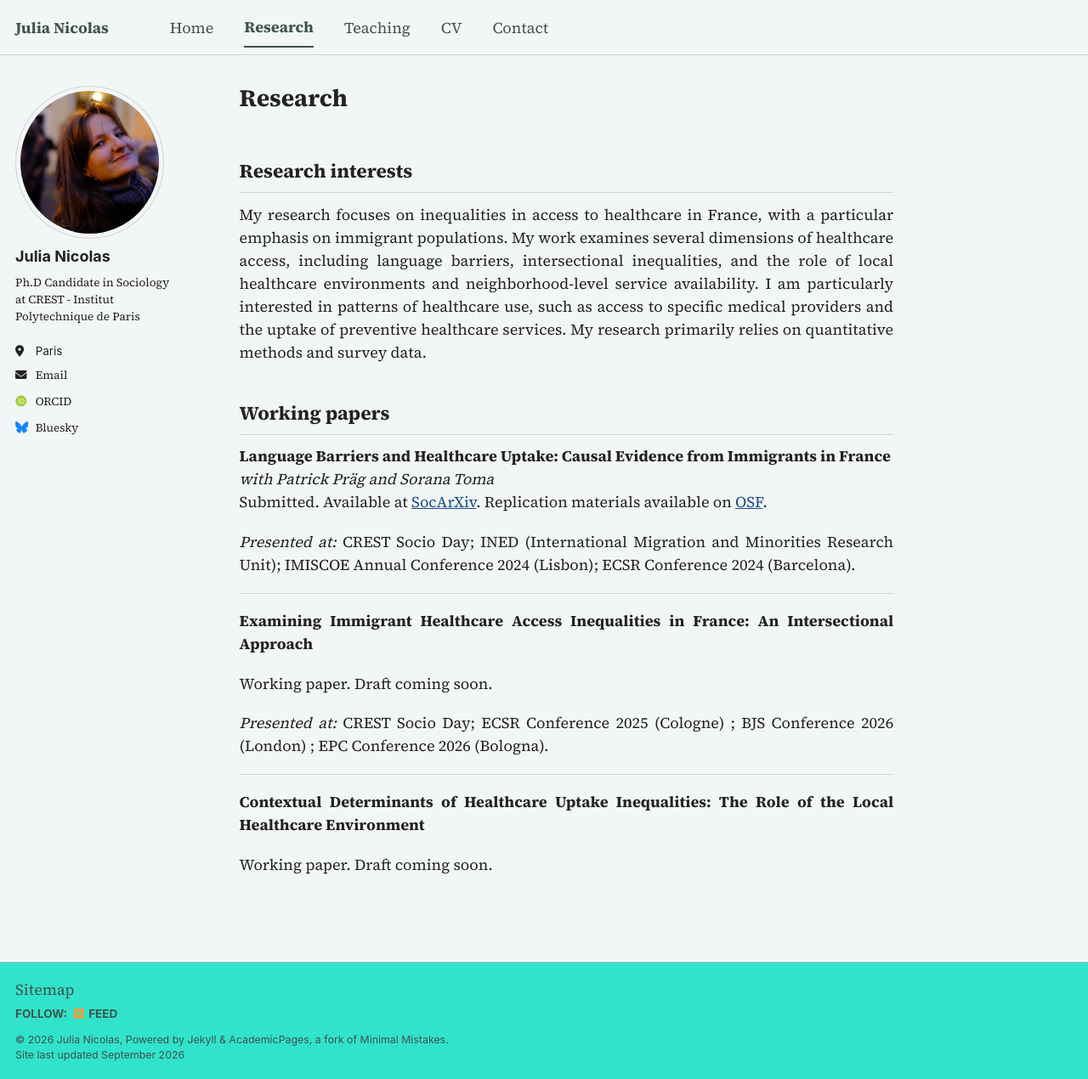
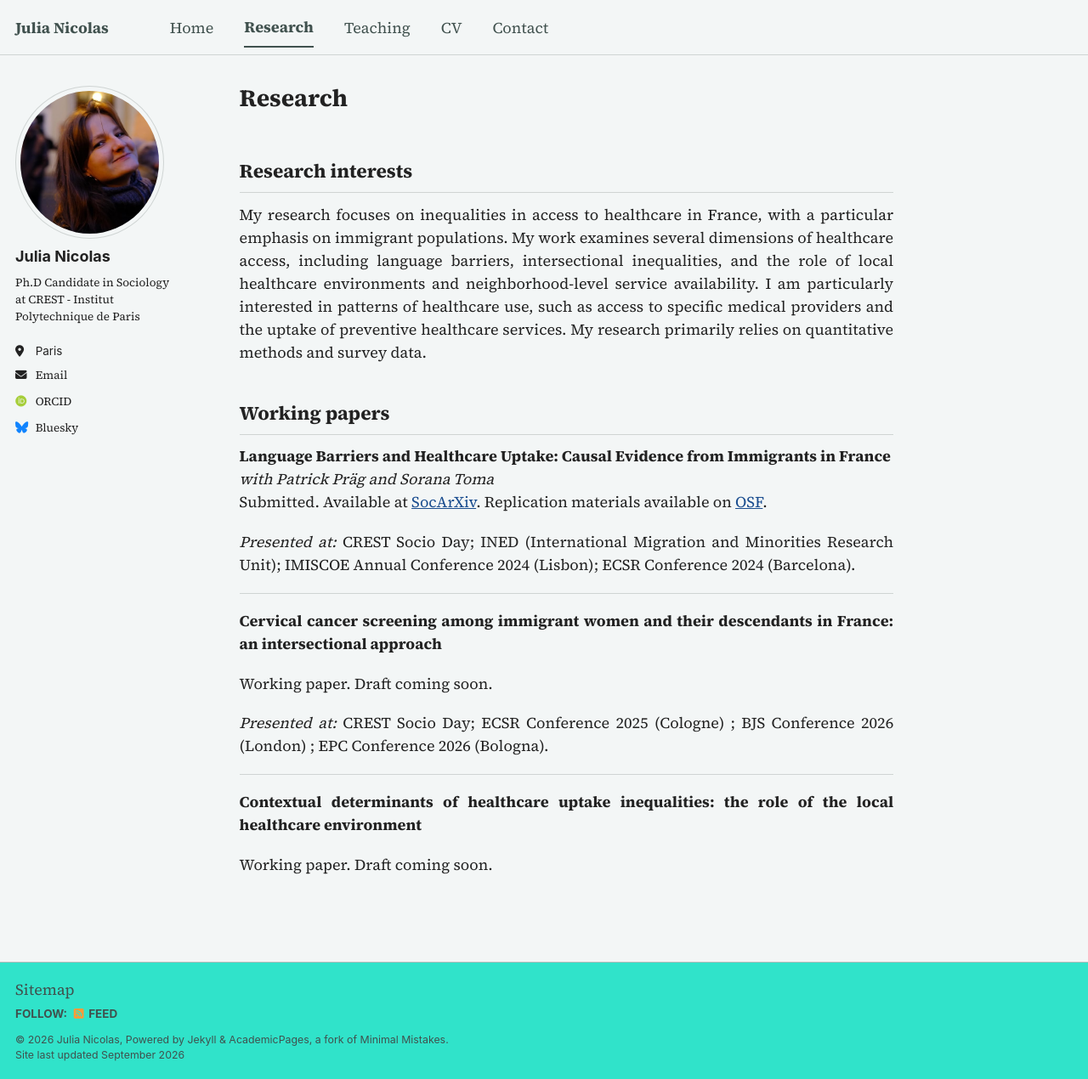
Before and after one commit to Julia-Nicolas/julia-nicolas.github.io, a Jekyll site: the page built from _pages/research.md, in a window 1280 px wide and 1270 px high. Shown: the whole window at 85% size. Built offline with Jekyll 4.4.1, drawn with Linux system fonts in a browser that asks for light colours; some web fonts are replaced; a script bundle is joined from its source files by our own code; library files that are not in the unit come from our copies.

Commit message:
Update research.md

```diff
--- a/_pages/research.md
+++ b/_pages/research.md
@@ -23,7 +23,7 @@ Submitted. Available at [SocArXiv](https://osf.io/preprints/socarxiv/fg5ny_v1).
 
 ---
 
-**Examining Immigrant Healthcare Access Inequalities in France: An Intersectional Approach**
+**Cervical cancer screening among immigrant women and their descendants in France: an intersectional approach**
 
 Working paper. Draft coming soon.
 
@@ -31,6 +31,6 @@ Working paper. Draft coming soon.
 
 ---
 
-**Contextual Determinants of Healthcare Uptake Inequalities: The Role of the Local Healthcare Environment**
+**Contextual determinants of healthcare uptake inequalities: the role of the local healthcare environment**
 
 Working paper. Draft coming soon.
```
